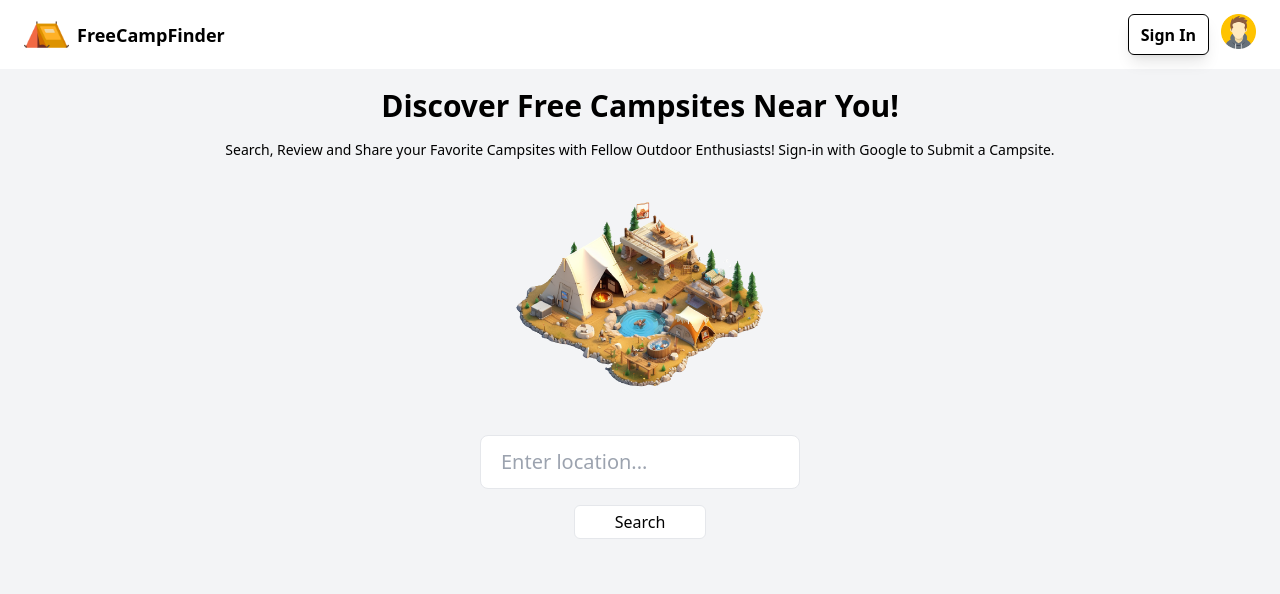
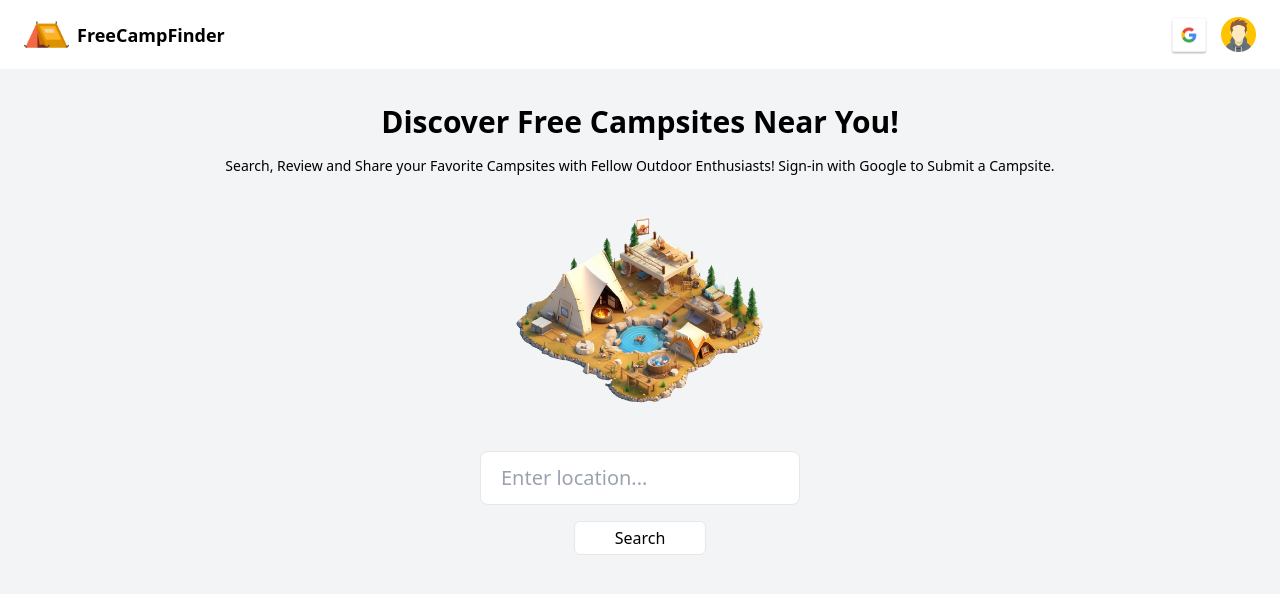
Before and after one commit to Grupith/freecampfinder, a Next.js app: page / in a window 1280 px wide. Shown: the top 594 px of the page. Built offline with nearby package versions, Linux system fonts and the light colour scheme.

Commit message:
added google sign-in inmage

```diff
--- a/app/page.tsx
+++ b/app/page.tsx
@@ -5,11 +5,11 @@ export default function Home() {
   return (
     <main className="text-center pt-16 min-h-screen font-sans bg-gray-100">
       <section>
-        <div className="pt-6">
+        <div className="pt-10">
           <h1 className="text-3xl font-bold mx-10">
             Discover <span></span>Free Campsites Near You!
           </h1>
-          <p className="mt-4 text-sm font-medium mx-10">
+          <p className="mt-4 text-sm font-medium mx-14">
             Search, Review and Share your Favorite Campsites with Fellow Outdoor
             Enthusiasts! Sign-in with Google to Submit a Campsite.
           </p>
--- a/components/Nav.tsx
+++ b/components/Nav.tsx
@@ -4,6 +4,7 @@ import React, { useState } from "react"
 import Image from "next/image"
 import tentIcon from "../public/assets/camping-tent.png"
 import accountImg from "../public/assets/GoogleAvatar.png"
+import googleSignIn from "../public/assets/btn_google_light_normal_ios.png"
 
 export default function Nav() {
   const [userMenuToggle, setUserMenuToggle] = useState(false)
@@ -19,11 +20,15 @@ export default function Nav() {
         </div>
       </Link>
       <div className="flex space-x-3">
-        <button className="border border-black py-1 px-3 rounded-md font-semibold text-md shadow-lg">
-          Sign In
-        </button>
-        <div className="relative" onClick={handleUserMenu}>
-          <button>
+        <Image
+          src={googleSignIn}
+          alt="sign in with google"
+          className="cursor-pointer"
+          width={40}
+          height={40}
+        />
+        <div className="relative flex" onClick={handleUserMenu}>
+          <button className="">
             <span className="sr-only">User Menu</span>
             <Image
               src={accountImg}
@@ -34,7 +39,7 @@ export default function Nav() {
             />
           </button>
           {userMenuToggle && (
-            <ul className="absolute right-0 z-10 mt-2 p-3 w-48 bg-white rounded-md shadow-lg flex flex-col space-y-2 font-medium">
+            <ul className="absolute right-0 z-10 mt-14 p-3 w-48 bg-white rounded-md shadow-lg flex flex-col space-y-2 font-medium">
               <Link
                 href="/createpost"
                 className="border p-1 rounded-md text-center"
```
Also changed, not shown: public/assets/btn_google_light_normal_ios.png (added), public/assets/btn_google_signin_light_normal_web.png (added).
